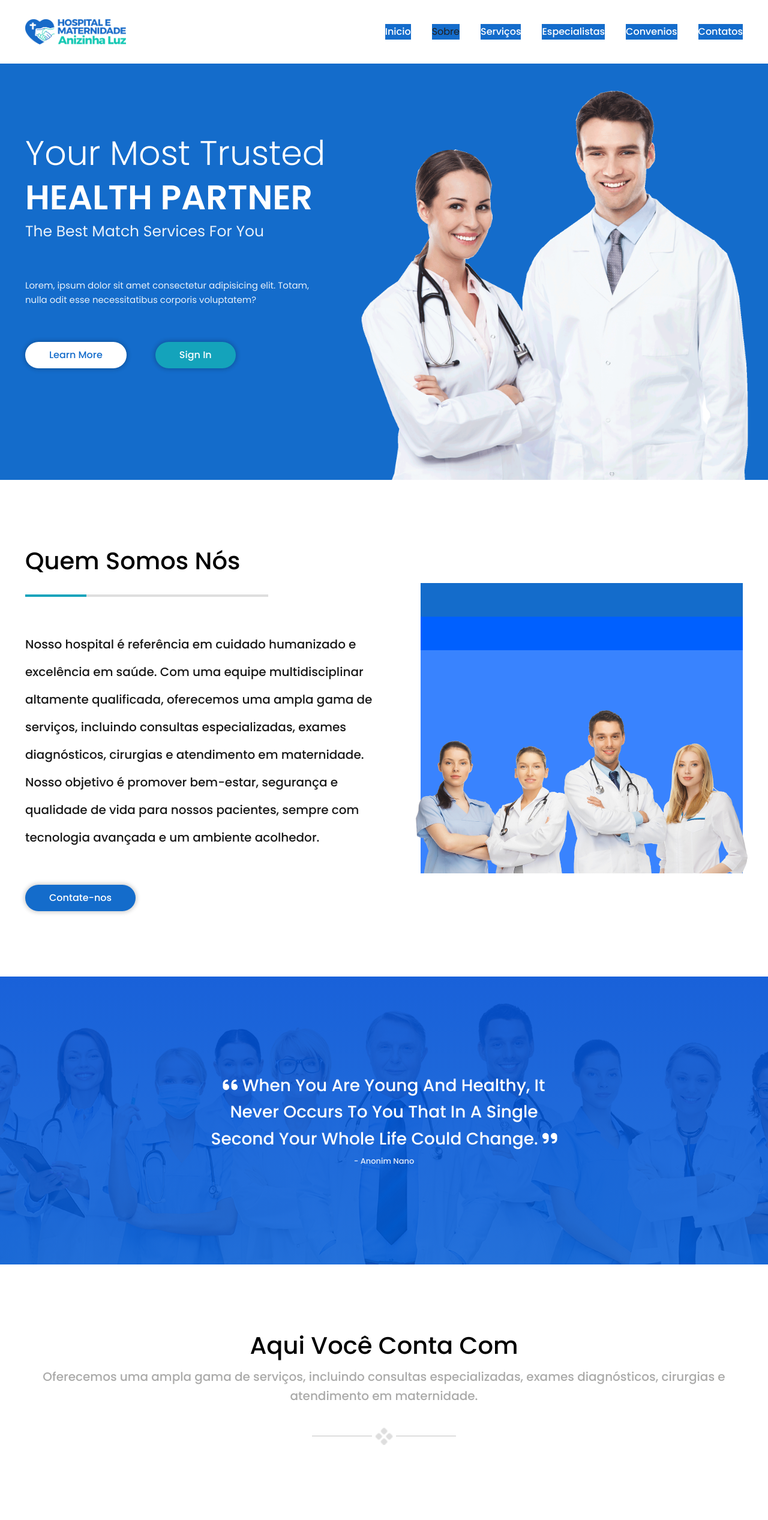
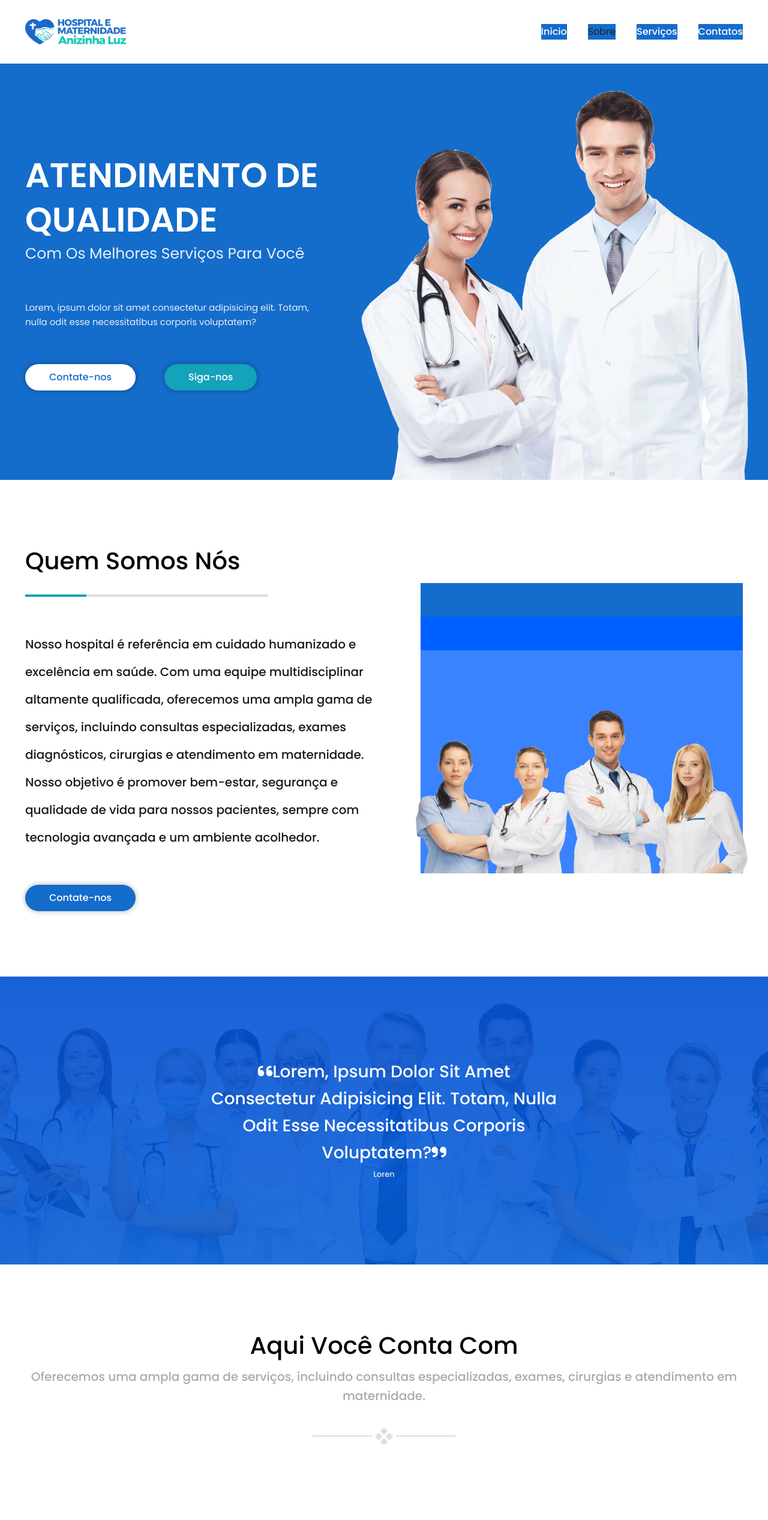
Before and after one commit to joyzinhw/site-hospital, a plain HTML site: page index.html in a window 1280 px wide. Shown: the top 2534 px of the page at 60% size. Drawn offline with Linux system fonts and the light colour scheme.

Commit message:
add: detalhes

```diff
--- a/index.html
+++ b/index.html
@@ -45,12 +45,7 @@
                         <li class = "nav-item bg-blue">
                             <a href = "#" class = "nav-link">Serviços</a>
                         </li>
-                        <li class = "nav-item bg-blue">
-                            <a href = "#" class = "nav-link">Especialistas</a>
-                        </li>
-                        <li class = "nav-item bg-blue">
-                            <a href = "#" class = "nav-link">Convenios</a>
-                        </li>
+
                         <li class="nav-item bg-blue">
                             <a href="#" class="nav-link" id="scrollToContact">Contatos</a>
                         </li>
@@ -64,12 +59,12 @@
         <div class = "header-inner text-white text-center">
             <div class = "container grid">
                 <div class = "header-inner-left">
-                    <h1>your most trusted<br> <span>health partner</span></h1>
-                    <p class = "lead">the best match services for you</p>
+                    <h1><br><span>Atendimento de qualidade</span></h1>
+                    <p class = "lead">Com os melhores serviços para você</p>
                     <p class = "text text-md">Lorem, ipsum dolor sit amet consectetur adipisicing elit. Totam, nulla odit esse necessitatibus corporis voluptatem?</p>
                     <div class = "btn-group">
-                        <a href = "#" class = "btn btn-white">Learn More</a>
-                        <a href = "#" class = "btn btn-light-blue">Sign In</a>
+                        <a href = "https://wa.me/5589994259058" class = "btn btn-white">Contate-nos</a>
+                        <a href = "https://www.instagram.com/hospitalanizinhaluz/" class = "btn btn-light-blue">Siga-nos</a>
                     </div>
                 </div>
                 <div class = "header-inner-right">
@@ -108,8 +103,8 @@
         <!-- banner one -->
         <section id = "banner-one" class = "banner-one text-center">
             <div class = "container text-white">
-                <blockquote class = "lead"><i class = "fas fa-quote-left"></i> When you are young and healthy, it never occurs to you that in a single second your whole life could change. <i class = "fas fa-quote-right"></i></blockquote>
-                <small class = "text text-sm">- Anonim Nano</small>
+                <blockquote class = "lead"><i class = "fas fa-quote-left"></i>Lorem, ipsum dolor sit amet consectetur adipisicing elit. Totam, nulla odit esse necessitatibus corporis voluptatem?<i class = "fas fa-quote-right"></i></blockquote>
+                <small class = "text text-sm">Loren</small>
             </div>
         </section>
         <!-- end of banner one -->
@@ -119,7 +114,7 @@
             <div class = "container">
                 <div class = "section-head text-center">
                     <h2 class = "lead">Aqui você conta com</h2>
-                    <p class = "text text-lg">Oferecemos uma ampla gama de serviços, incluindo consultas especializadas, exames diagnósticos, cirurgias e atendimento em maternidade. </p>
+                    <p class = "text text-lg">Oferecemos uma ampla gama de serviços, incluindo consultas especializadas, exames, cirurgias e atendimento em maternidade. </p>
                     <div class = "line-art flex">
                         <div></div>
                         <img src = "/assets/images/4-dots.png">
@@ -132,7 +127,7 @@
                             <img src = "/assets/images/service-icon-1.png">
                         </div>
                         <h3>Maternidade</h3>
-                        <p class = "text text-sm">Todo conforto e atendimento voltados com excelência</p>
+                        <p class = "text text-sm"></p>
                     </article>
 
                     <article class = "service-item">
@@ -140,7 +135,7 @@
                             <img src = "/assets/images/service-icon-2.png">
                         </div>
                         <h3>Exames</h3>
-                        <p class = "text text-sm">Lorem ipsum dolor sit amet consectetur adipisicing elit. Perspiciatis possimus doloribus facilis velit, assumenda tempora quas mollitia quos voluptatibus consequatur!</p>
+                        <p class = "text text-sm"></p>
                     </article>
 
                     <article class = "service-item">
@@ -148,7 +143,7 @@
                             <img src = "/assets/images/service-icon-3.png">
                         </div>
                         <h3>Cirugias</h3>
-                        <p class = "text text-sm">Lorem ipsum dolor sit amet consectetur adipisicing elit. Perspiciatis possimus doloribus facilis velit, assumenda tempora quas mollitia quos voluptatibus consequatur!</p>
+                        <p class = "text text-sm"></p>
                     </article>
 
                     <article class = "service-item">
@@ -156,7 +151,7 @@
                             <img src = "/assets/images/service-icon-4.png">
                         </div>
                         <h3>Consultas com Especialistas</h3>
-                        <p class = "text text-sm">Lorem ipsum dolor sit amet consectetur adipisicing elit. Perspiciatis possimus doloribus facilis velit, assumenda tempora quas mollitia quos voluptatibus consequatur!</p>
+                        <p class = "text text-sm">!</p>
                     </article>
                 </div>
             </div>
@@ -166,14 +161,14 @@
         <!-- banner one -->
         <section id = "banner-one" class = "banner-one text-center">
             <div class = "container text-white">
-                <blockquote class = "lead"><i class = "fas fa-quote-left"></i> When you are young and healthy, it never occurs to you that in a single second your whole life could change. <i class = "fas fa-quote-right"></i></blockquote>
-                <small class = "text text-sm">- Anonim Nano</small>
+                <blockquote class = "lead"><i class = "fas fa-quote-left"></i>Lorem, ipsum dolor sit amet consectetur adipisicing elit. Totam, nulla odit esse necessitatibus corporis voluptatem?<i class = "fas fa-quote-right"></i></blockquote>
+                <small class = "text text-sm">Loren</small>
             </div>
         </section>
         <!-- end of banner one -->
 
         <!-- doctors section -->
-        <section id = "doc-panel" class = "doc-panel py">
+        <!-- <section id = "doc-panel" class = "doc-panel py">
             <div class = "container">
                 <div class = "section-head">
                     <h2>Our Doctor Panel</h2>
@@ -211,7 +206,7 @@
                     </div>
                 </div>
             </div>
-        </section>
+        </section> -->
         <!-- end of doctors section -->
 
         <!-- package services section -->
```
